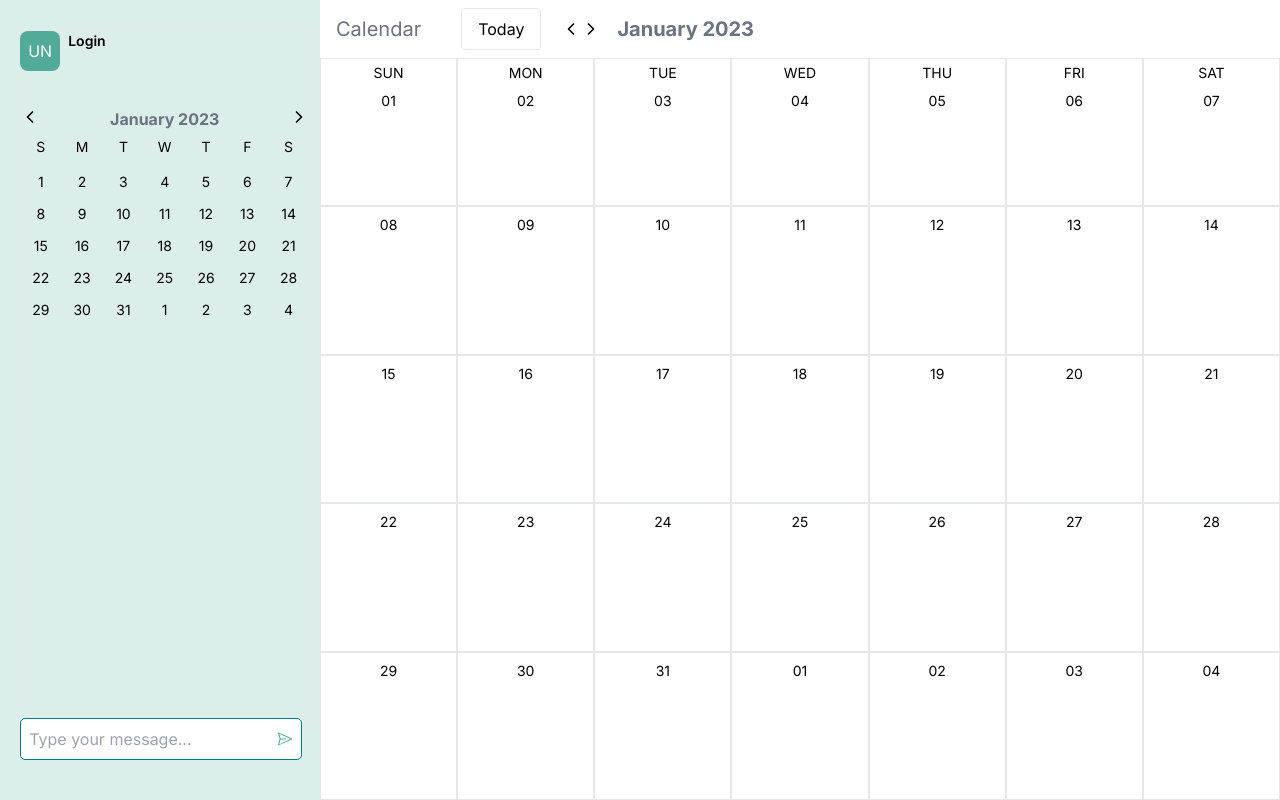
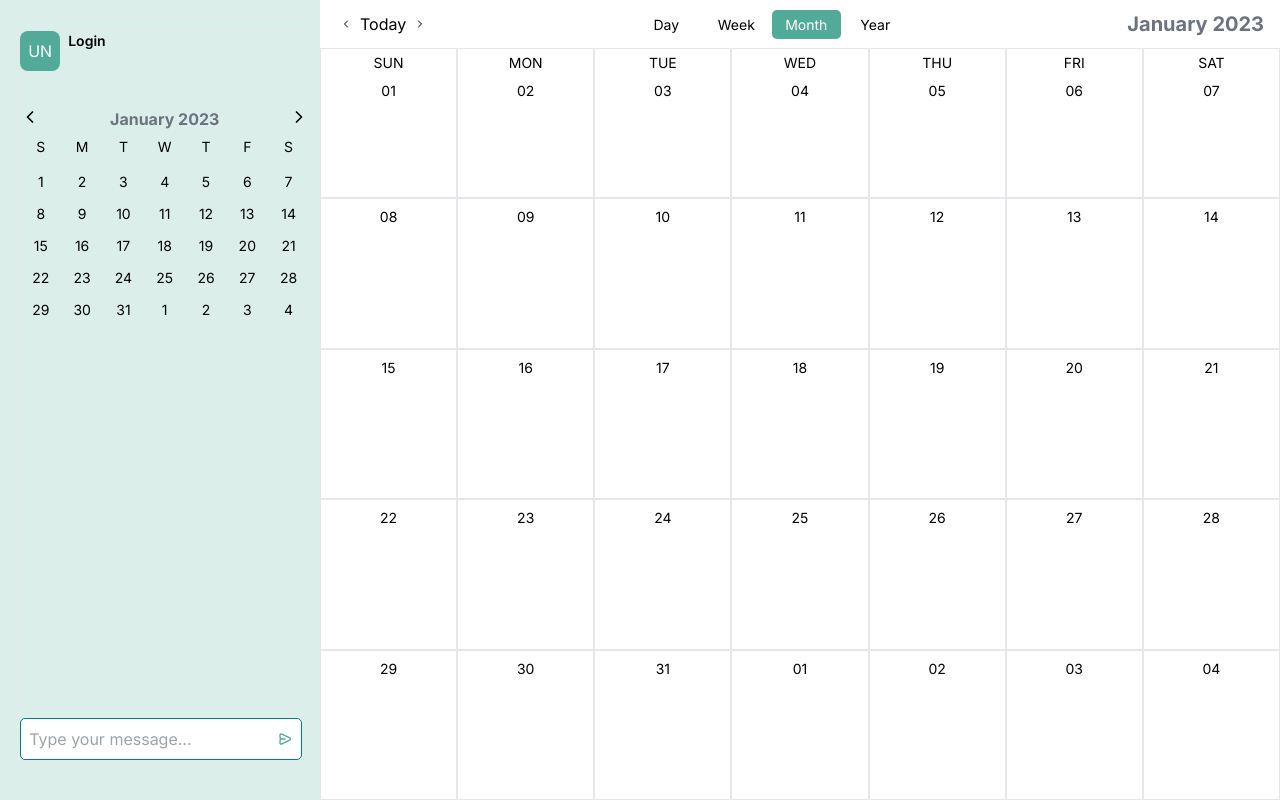
Before and after one commit to DK-Kim4312/donna, a Next.js app: page / in a window 1280 px wide. Built offline with nearby package versions, Linux system fonts and the light colour scheme.

Commit message:
changed header

```diff
--- a/components/CalendarHeader.js
+++ b/components/CalendarHeader.js
@@ -1,7 +1,7 @@
 import dayjs from "dayjs";
 import React, { useContext } from "react";
 import GlobalContext from "../context/GlobalContext";
-import {ChevronLeftIcon, ChevronRightIcon} from '../styles/Icons'
+import { ChevronLeftIcon, ChevronRightIcon } from '../styles/Icons'
 
 
 export default function CalendarHeader() {
@@ -20,23 +20,40 @@ export default function CalendarHeader() {
     );
   }
   return (
-    <header className="px-4 py-2 flex items-center">
+    <header className="px-4 py-2 flex items-center justify-between">
+      <div>
+        <button onClick={handlePrevMonth}>
+          <ChevronLeftIcon className="w-5 h-5 pt-2" />
+        </button>
+        <button
+          onClick={handleReset}
+          className="border-1 p-1"
+        >
+          Today
+        </button>
+        <button onClick={handleNextMonth}>
+          <ChevronRightIcon className="w-5 h-5 pt-2" />
+        </button>
+      </div>
 
-      <h1 className="mr-10 text-xl text-gray-500 fond-bold">
-        Calendar
-      </h1>
-      <button
-        onClick={handleReset}
-        className="border rounded py-2 px-4 mr-5"
-      >
-        Today
-      </button>
-      <button onClick={handlePrevMonth}>
-        <ChevronLeftIcon className="w-5 h-5" />
-      </button>
-      <button onClick={handleNextMonth}>
-        <ChevronRightIcon className="w-5 h-5" />
-      </button>
+      <div>
+        <div style={{ width: 69, height: 29, borderRadius: 5, justifyContent: 'center', alignItems: 'center', gap: 10, display: 'inline-flex' }}>
+          <div style={{ color: 'black', fontSize: 14, fontWeight: '400', wordWrap: 'break-word' }}>Day</div>
+        </div>
+        <div style={{ width: 71, height: 29, borderRadius: 5, justifyContent: 'center', alignItems: 'center', gap: 10, display: 'inline-flex' }}>
+          <div style={{ color: 'black', fontSize: 14, fontWeight: '400', wordWrap: 'break-word' }}>Week</div>
+        </div>
+        <div style={{ width: 69, height: 29, background: '#52AB98', borderRadius: 5, justifyContent: 'center', alignItems: 'center', gap: 10, display: 'inline-flex' }}>
+          <div style={{ color: 'white', fontSize: 14, fontWeight: '400', wordWrap: 'break-word' }}>Month</div>
+        </div>
+        <div style={{ width: 69, height: 29, borderRadius: 5, justifyContent: 'center', alignItems: 'center', gap: 10, display: 'inline-flex' }}>
+          <div style={{ color: 'black', fontSize: 14, fontWeight: '400', wordWrap: 'break-word' }}>Year</div>
+        </div>
+
+
+
+      </div>
+
       <h2 className="ml-4 text-xl text-gray-500 font-bold">
         {dayjs(new Date(dayjs().year(), monthIndex)).format(
           "MMMM YYYY"
--- a/components/ChatView.js
+++ b/components/ChatView.js
@@ -2,7 +2,7 @@
 "use client";
 import React, { useState, useEffect } from 'react';
 import styles from '../styles/Chat.module.css';
-import { CodiconSend } from '../styles/Icons';
+import { IconamoonSend } from '../styles/Icons';
 
 const ChatView = () => {
   const [messages, setMessages] = useState([]);
@@ -49,13 +49,19 @@ const ChatView = () => {
           value={newMessage}
           onChange={(e) => setNewMessage(e.target.value)}
         />
-        <CodiconSend onClick={handleSendMessage}/>
+        {/* keep codiconsend on the left of inputcontainer*/}
+
+
+          <IconamoonSend onClick={handleSendMessage} />
+
+
       </div>
       <div className={styles.messages}>
-        {messages.map((message, index) => (
+        {messages.slice().reverse().map((message, index) => (
           <div
             key={index}
             className={message.isUser ? styles.usermessage : styles.botmessage}
+            style={{ alignSelf: message.isUser ? 'flex-end' : 'flex-start' }}
           >
             {message.text}
           </div>
--- a/context/ContextWrapper.js
+++ b/context/ContextWrapper.js
@@ -7,9 +7,9 @@ import React, {
 import GlobalContext from "./GlobalContext";
 import dayjs from "dayjs";
 
-const PUSH_EVENT = "PUSH_EVENT";
-const UPDATE_EVENT = "UPDATE_EVENT";
-const DELETE_EVENT = "DELETE_EVENT";
+export const PUSH_EVENT = "PUSH_EVENT";
+export const UPDATE_EVENT = "UPDATE_EVENT";
+export const DELETE_EVENT = "DELETE_EVENT";
 
 function savedEventsReducer(state, { type, payload }) {
     switch (type) {
--- a/styles/Chat.module.css
+++ b/styles/Chat.module.css
@@ -2,6 +2,7 @@
   background-color: transparent;
   border-radius: 5px;
   height: 50vh;
+
 }
 
 .messages {
@@ -10,6 +11,7 @@
   flex-grow: 1;
   overflow-y: auto;
   padding: 10px;
+  justify-content: flex-end;
 }
 
 .usermessage {
@@ -18,6 +20,7 @@
   border-radius: 5px;
   padding: 8px;
   margin-bottom: 10px;
+
 }
 
 .botmessage {
@@ -31,6 +34,7 @@
 .inputcontainer {
   display: flex;
   flex-direction: row;
+  justify-content: space-between;
   align-items: center;
   position: absolute;
   bottom: 5vh;
@@ -44,7 +48,19 @@
 }
 
 .inputtext {
-    flex-grow: 1;
+  max-width: 100%;
+  min-width: 80%;
   border: none;
   font-size: 16px;
 }
+
+.inputtext:focus {
+  outline: none;
+}
+
+.sendicon {
+  color: teal;
+
+
+  cursor: pointer;
+}
--- a/styles/Icons.jsx
+++ b/styles/Icons.jsx
@@ -37,16 +37,19 @@ export function ChevronRightIcon(props) {
     )
 }
 
-export function CodiconSend(props) {
+export function IconamoonSend(props) {
     return (
-        <svg
-            width="1em"
+        <svg width="1em"
             height="1em"
-            viewBox="0 0 16 16"
+            viewBox="0 0 24 24"
             xmlns="http://www.w3.org/2000/svg"
-            {...props}
-        >
-            <path fill="#52ab98" d="m1 1.91l.78-.41L15 7.449v.95L1.78 14.33L1 13.91L2.583 8zM3.612 8.5L2.33 13.13L13.5 7.9L2.33 2.839l1.282 4.6L9 7.5v1z"></path>
+            {...props}>
+            <path fill="none"
+                stroke="#52ab98"
+                strokeLinecap="round"
+                strokeLinejoin="round"
+                strokeWidth="2"
+                d="m5 12l-.604-5.437C4.223 5.007 5.825 3.864 7.24 4.535l11.944 5.658c1.525.722 1.525 2.892 0 3.614L7.24 19.466c-1.415.67-3.017-.472-2.844-2.028zm0 0h7"></path>
         </svg>
     );
 
```
Lines whose indentation alone changed are shown as unchanged.
